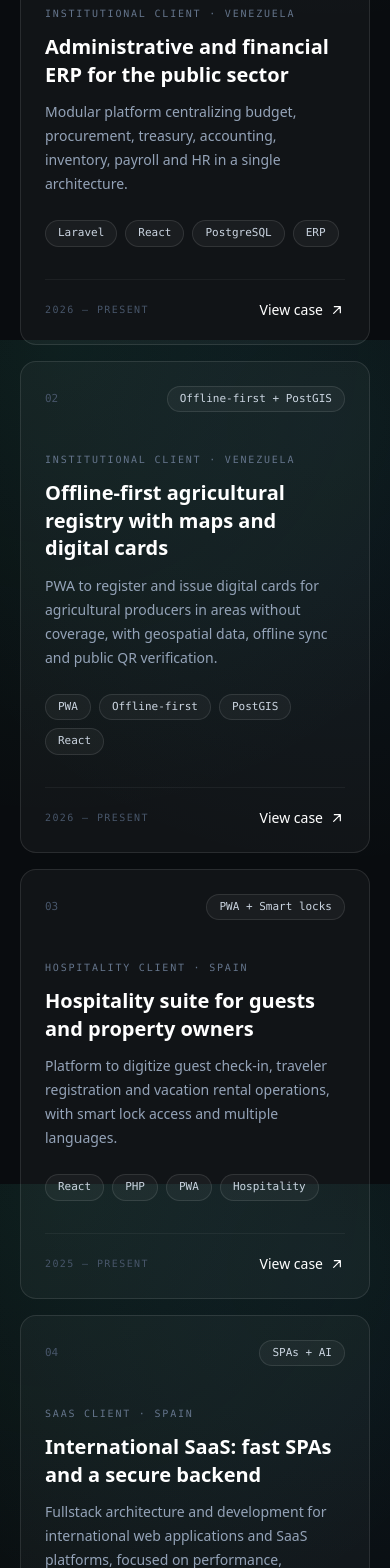
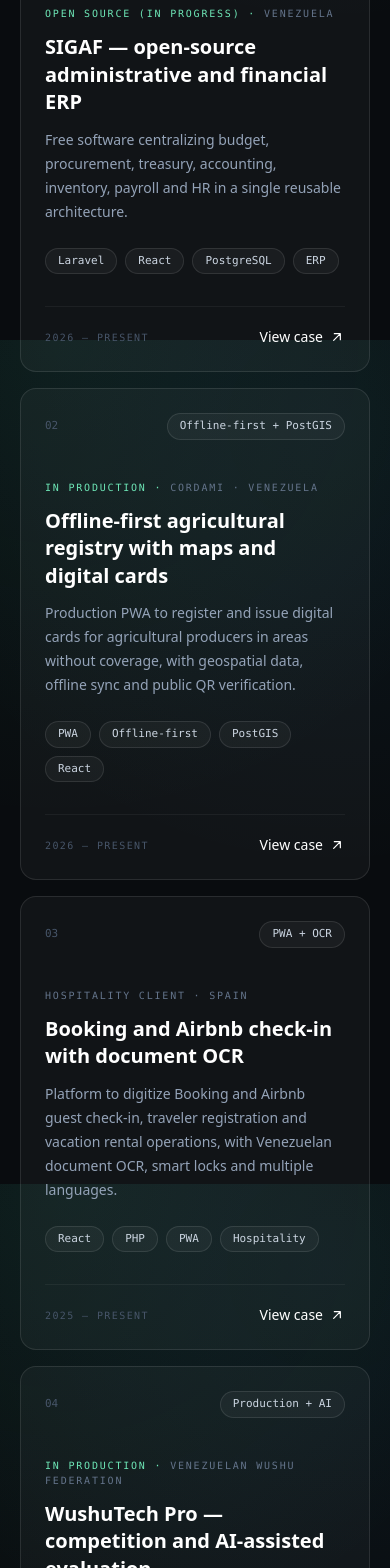
Before and after one commit to jimalbertdev/portfolio, a React (Vite) app: page / in a window 390 px wide. Shown: the part 3880-5448 px from the top of the page. Built offline with nearby package versions, Linux system fonts and the light colour scheme.

Commit message:
feat: add production cases, live links and own projects lab

```diff
--- a/src/components/CaseCard.tsx
+++ b/src/components/CaseCard.tsx
@@ -22,6 +22,9 @@ export function CaseCard({ study, index }: { study: CaseStudy; index: number })
 
       <div className="relative mt-10 flex-1">
         <p className="font-mono text-[10px] uppercase tracking-[0.18em] text-slate-500">
+          {study.status ? (
+            <span className="text-accent-300">{pick(study.status, language)} · </span>
+          ) : null}
           {pick(study.company, language)}
         </p>
         <h3 className="mt-3 text-xl font-semibold leading-snug text-white transition group-hover:text-accent-300">
--- a/src/components/Footer.tsx
+++ b/src/components/Footer.tsx
@@ -8,6 +8,7 @@ const currentYear = new Date().getFullYear()
 const sectionLinks = [
   { id: 'servicios', label: nav.services },
   { id: 'casos', label: nav.cases },
+  { id: 'lab', label: nav.lab },
   { id: 'sobre-mi', label: nav.about },
   { id: 'contacto', label: nav.contact },
 ]
--- a/src/components/Navbar.tsx
+++ b/src/components/Navbar.tsx
@@ -7,6 +7,7 @@ import { ArrowUpRight, Menu, X } from './Icons'
 const sectionLinks = [
   { id: 'servicios', label: nav.services },
   { id: 'casos', label: nav.cases },
+  { id: 'lab', label: nav.lab },
   { id: 'sobre-mi', label: nav.about },
   { id: 'contacto', label: nav.contact },
 ]
--- a/src/content.ts
+++ b/src/content.ts
@@ -25,6 +25,7 @@ export const site = {
 export const nav = {
   services: { es: 'Servicios', en: 'Services' },
   cases: { es: 'Casos', en: 'Work' },
+  lab: { es: 'Lab', en: 'Lab' },
   about: { es: 'Sobre mí', en: 'About' },
   contact: { es: 'Contacto', en: 'Contact' },
   cta: { es: 'Hablemos', en: "Let's talk" },
@@ -96,10 +97,10 @@ export const homeSections = {
   },
   lab: {
     eyebrow: { es: 'Laboratorio', en: 'Lab' },
-    title: { es: 'Proyectos en desarrollo', en: 'Projects in progress' },
+    title: { es: 'Proyectos propios', en: 'Own projects' },
     description: {
-      es: 'Productos propios y prototipos donde estoy explorando IA, datos y arquitecturas nuevas. Sin promesas de producción: código, decisiones y aprendizaje.',
-      en: 'Personal products and prototypes where I am exploring AI, data and new architectures. No production promises: code, decisions and learning.',
+      es: 'Productos, módulos y prototipos que estoy construyendo: algunos ya están en producción y otros siguen en desarrollo.',
+      en: 'Products, modules and prototypes I am building: some are already in production, others are still in development.',
     },
   },
   process: {
@@ -229,42 +230,44 @@ export type CaseStudy = {
   role: Localized<string>
   tags: Localized<string[]>
   highlight: Localized<string>
+  status?: Localized<string>
+  link?: string
 }
 
 export const cases: CaseStudy[] = [
   {
     slug: 'sigaf-erp',
     title: {
-      es: 'ERP administrativo-financiero para el sector público',
-      en: 'Administrative and financial ERP for the public sector',
+      es: 'SIGAF — ERP administrativo-financiero open source',
+      en: 'SIGAF — open-source administrative and financial ERP',
     },
     company: {
-      es: 'Cliente institucional · Venezuela',
-      en: 'Institutional client · Venezuela',
+      es: 'Venezuela',
+      en: 'Venezuela',
     },
     period: { es: '2026 — Actualidad', en: '2026 — Present' },
     summary: {
-      es: 'Plataforma modular para centralizar presupuesto, compras, tesorería, contabilidad, inventario, nómina y recursos humanos en una sola arquitectura.',
-      en: 'Modular platform centralizing budget, procurement, treasury, accounting, inventory, payroll and HR in a single architecture.',
+      es: 'Software libre para centralizar presupuesto, compras, tesorería, contabilidad, inventario, nómina y recursos humanos en una sola arquitectura reutilizable.',
+      en: 'Free software centralizing budget, procurement, treasury, accounting, inventory, payroll and HR in a single reusable architecture.',
     },
     challenge: {
-      es: 'Los procesos administrativos y financieros estaban fragmentados entre hojas de cálculo, sistemas heredados y controles manuales. El cliente necesitaba trazabilidad, auditoría y una operación unificada.',
-      en: 'Administrative and financial processes were fragmented across spreadsheets, legacy systems and manual controls. The client needed traceability, auditing and unified operations.',
+      es: 'Los procesos administrativos y financieros del sector público suelen estar fragmentados entre hojas de cálculo, sistemas heredados y controles manuales. La meta era construir una base auditable, modular y reutilizable por otras instituciones.',
+      en: 'Public-sector administrative and financial processes are often fragmented across spreadsheets, legacy systems and manual controls. The goal was to build an auditable, modular foundation that other institutions could reuse.',
     },
     solution: {
-      es: 'Arquitectura Laravel 12 + React 19 sobre PostgreSQL 16 y Redis 7, con Keycloak para identidad, API documentada con OpenAPI y despliegue en Docker. Implementación por módulos: núcleo y auditoría, catálogos, formulación y ejecución presupuestaria, SEP, compras, cuentas por pagar, tesorería, contabilidad, activos, inventario, producción, nómina y RRHH.',
-      en: 'Laravel 12 + React 19 architecture on PostgreSQL 16 and Redis 7, with Keycloak for identity, an OpenAPI-documented API and Docker deployment. Delivered by modules: core and audit, master data, budget formulation and execution, SEP, procurement, accounts payable, treasury, accounting, fixed assets, inventory, production, payroll and HR.',
+      es: 'Arquitectura Laravel 12 + React 19 sobre PostgreSQL 16 y Redis 7, con Keycloak para identidad, API documentada con OpenAPI y despliegue en Docker. Módulos: núcleo y auditoría, catálogos, formulación y ejecución presupuestaria, SEP, compras, cuentas por pagar, tesorería, contabilidad, activos, inventario, producción, nómina y RRHH. El proyecto se está preparando como software libre para construir comunidad.',
+      en: 'Laravel 12 + React 19 architecture on PostgreSQL 16 and Redis 7, with Keycloak for identity, an OpenAPI-documented API and Docker deployment. Modules: core and audit, master data, budget formulation and execution, SEP, procurement, accounts payable, treasury, accounting, fixed assets, inventory, production, payroll and HR. The project is being prepared as free software to build a community.',
     },
     results: {
       es: [
-        'Plataforma modular con 13 módulos administrativos y financieros.',
+        'Base modular con 13 módulos administrativos y financieros.',
         'Presupuesto, compras, CxP, tesorería, contabilidad, activos, inventario, nómina y RRHH integrados.',
-        'Auditoría, identidad centralizada y contrato de API documentado.',
+        'Arquitectura auditable y reutilizable, preparada para abrirse como software libre.',
       ],
       en: [
-        'Modular platform with 13 administrative and financial modules.',
+        'Modular foundation with 13 administrative and financial modules.',
         'Budget, procurement, AP, treasury, accounting, assets, inventory, payroll and HR integrated.',
-        'Auditing, centralized identity and a documented API contract.',
+        'Auditable, reusable architecture prepared to be released as free software.',
       ],
     },
     stack: [
@@ -288,6 +291,7 @@ export const cases: CaseStudy[] = [
       en: ['Laravel', 'React', 'PostgreSQL', 'ERP'],
     },
     highlight: { es: 'ERP + 13 módulos', en: 'ERP + 13 modules' },
+    status: { es: 'Open source (en preparación)', en: 'Open source (in progress)' },
   },
   {
     slug: 'cordami-offline',
@@ -296,13 +300,13 @@ export const cases: CaseStudy[] = [
       en: 'Offline-first agricultural registry with maps and digital cards',
     },
     company: {
-      es: 'Cliente institucional · Venezuela',
-      en: 'Institutional client · Venezuela',
+      es: 'CORDAMI · Venezuela',
+      en: 'CORDAMI · Venezuela',
     },
     period: { es: '2026 — Actualidad', en: '2026 — Present' },
     summary: {
-      es: 'PWA para censar y carnetizar productores agrícolas en zonas sin cobertura, con datos geoespaciales, sincronización offline y verificación pública por QR.',
-      en: 'PWA to register and issue digital cards for agricultural producers in areas without coverage, with geospatial data, offline sync and public QR verification.',
+      es: 'PWA en producción para censar y carnetizar productores agrícolas en zonas sin cobertura, con datos geoespaciales, sincronización offline y verificación pública por QR.',
+      en: 'Production PWA to register and issue digital cards for agricultural producers in areas without coverage, with geospatial data, offline sync and public QR verification.',
     },
     challenge: {
       es: 'El censo debía funcionar en campo, sin internet, capturando polígonos de predios, fotos, datos productivos y documentación. La información necesitaba sincronizarse sin duplicados al recuperar señal.',
@@ -347,12 +351,14 @@ export const cases: CaseStudy[] = [
       en: ['PWA', 'Offline-first', 'PostGIS', 'React'],
     },
     highlight: { es: 'Offline-first + PostGIS', en: 'Offline-first + PostGIS' },
+    status: { es: 'En producción', en: 'In production' },
+    link: 'https://cordami.fii.gob.ve/',
   },
   {
     slug: 'vacanfly-hospitality',
     title: {
-      es: 'Suite de hospitalidad para huéspedes y propietarios',
-      en: 'Hospitality suite for guests and property owners',
+      es: 'Check-in para Booking y Airbnb con OCR de documentos',
+      en: 'Booking and Airbnb check-in with document OCR',
     },
     company: {
       es: 'Cliente de hospitalidad · España',
@@ -360,27 +366,27 @@ export const cases: CaseStudy[] = [
     },
     period: { es: '2025 — Actualidad', en: '2025 — Present' },
     summary: {
-      es: 'Plataforma para digitalizar el check-in de huéspedes, el registro de viajeros y la operación de alojamientos turísticos, con acceso a cerraduras inteligentes y multiidioma.',
-      en: 'Platform to digitize guest check-in, traveler registration and vacation rental operations, with smart lock access and multiple languages.',
+      es: 'Plataforma para digitalizar el check-in de huéspedes de Booking y Airbnb, el registro de viajeros y la operación de alojamientos turísticos, con OCR de documentos venezolanos, cerraduras inteligentes y multiidioma.',
+      en: 'Platform to digitize Booking and Airbnb guest check-in, traveler registration and vacation rental operations, with Venezuelan document OCR, smart locks and multiple languages.',
     },
     challenge: {
-      es: 'El check-in requería registrar varios huéspedes por reserva, validar documentos internacionales, cumplir el registro policial de viajeros, firmar contratos y coordinar accesos al alojamiento.',
-      en: 'Check-in required registering multiple guests per booking, validating international documents, complying with traveler registration rules, signing contracts and coordinating property access.',
+      es: 'El check-in requería registrar varios huéspedes por reserva, validar documentos internacionales, leer documentos de identidad venezolanos, cumplir el registro policial de viajeros, firmar contratos y coordinar accesos al alojamiento.',
+      en: 'Check-in required registering multiple guests per booking, validating international documents, reading Venezuelan identity documents, complying with traveler registration rules, signing contracts and coordinating property access.',
     },
     solution: {
-      es: 'PWA React + TypeScript con API PHP/MySQL. Validaciones condicionales para DNI/NIE/pasaporte, firma digital y contratos PDF con mPDF, panel de huésped y propietario, control de cerraduras inteligentes, guía local e interfaz en ES/EN/CA/FR/DE/NL.',
-      en: 'React + TypeScript PWA with a PHP/MySQL API. Conditional DNI/NIE/passport validation, digital signatures and PDF contracts with mPDF, guest and owner dashboards, smart lock control, local guide and ES/EN/CA/FR/DE/NL interfaces.',
+      es: 'PWA React + TypeScript con API PHP/MySQL. Validaciones condicionales para DNI/NIE/pasaporte, OCR de documentos venezolanos con Gemini, firma digital y contratos PDF con mPDF, panel de huésped y propietario, control de cerraduras inteligentes, guía local e interfaz en ES/EN/CA/FR/DE/NL.',
+      en: 'React + TypeScript PWA with a PHP/MySQL API. Conditional DNI/NIE/passport validation, Venezuelan document OCR with Gemini, digital signatures and PDF contracts with mPDF, guest and owner dashboards, smart lock control, local guide and ES/EN/CA/FR/DE/NL interfaces.',
     },
     results: {
       es: [
-        'Check-in digital multi-huésped con validación documental y firma.',
-        'Contratos PDF y flujo alineado al registro de viajeros.',
-        'Control de cerraduras inteligentes, guía local y seis idiomas.',
+        'Check-in digital multi-huésped para reservas de Booking y Airbnb.',
+        'OCR de documentos de identidad venezolanos integrado en el registro.',
+        'Contratos PDF, registro de viajeros, cerraduras inteligentes y seis idiomas.',
       ],
       en: [
-        'Multi-guest digital check-in with document validation and signature.',
-        'PDF contracts and a traveler-registration-aligned flow.',
-        'Smart lock control, local guide and six languages.',
+        'Multi-guest digital check-in for Booking and Airbnb bookings.',
+        'Venezuelan identity document OCR integrated into registration.',
+        'PDF contracts, traveler registration, smart locks and six languages.',
       ],
     },
     stack: [
@@ -396,6 +402,8 @@ export const cases: CaseStudy[] = [
       'Apache',
       'mPDF',
       'PWA',
+      'OCR',
+      'Gemini API',
     ],
     role: {
       es: 'Desarrollo fullstack, API PHP, frontend React, generación de PDFs y control de acceso.',
@@ -405,7 +413,103 @@ export const cases: CaseStudy[] = [
       es: ['React', 'PHP', 'PWA', 'Hospitality'],
       en: ['React', 'PHP', 'PWA', 'Hospitality'],
     },
-    highlight: { es: 'PWA + Smart locks', en: 'PWA + Smart locks' },
+    highlight: { es: 'PWA + OCR', en: 'PWA + OCR' },
+  },
+  {
+    slug: 'wushutech-pro',
+    title: {
+      es: 'WushuTech Pro — competencias y evaluación con IA',
+      en: 'WushuTech Pro — competition and AI-assisted evaluation',
+    },
+    company: {
+      es: 'Federación Venezolana de Wushu',
+      en: 'Venezuelan Wushu Federation',
+    },
+    period: { es: '2025 — Actualidad', en: '2025 — Present' },
+    summary: {
+      es: 'Plataforma en producción para gestionar competencias, evaluar Taolu y Sanda y asistir a jueces con inteligencia artificial.',
+      en: 'Production platform to manage competitions, evaluate Taolu and Sanda, and assist judges with artificial intelligence.',
+    },
+    challenge: {
+      es: 'La federación necesitaba digitalizar la gestión de competencias y el registro de evaluaciones de Taolu y Sanda, con una experiencia simple para jueces y organización.',
+      en: 'The federation needed to digitize competition management and Taolu/Sanda evaluation records, with a simple experience for judges and organizers.',
+    },
+    solution: {
+      es: 'Aplicación React 19 + TypeScript + Vite con React Router y Gemini API. Cubre gestión de competencias, evaluación de Taolu y Sanda y asistencia con IA. Está desplegada en producción en fevewushu.com.',
+      en: 'React 19 + TypeScript + Vite application with React Router and the Gemini API. It covers competition management, Taolu and Sanda evaluation, and AI assistance. It is deployed in production at fevewushu.com.',
+    },
+    results: {
+      es: [
+        'En producción para la Federación Venezolana de Wushu.',
+        'Evaluación de Taolu y Sanda y gestión de competencias.',
+        'Asistencia con IA integrada en el flujo de evaluación.',
+      ],
+      en: [
+        'In production for the Venezuelan Wushu Federation.',
+        'Taolu and Sanda evaluation and competition management.',
+        'AI assistance integrated into the evaluation workflow.',
+      ],
+    },
+    stack: ['React 19', 'TypeScript', 'Vite', 'React Router', 'Gemini API', 'Lucide'],
+    role: {
+      es: 'Desarrollo fullstack, producto, integración de IA y despliegue.',
+      en: 'Fullstack development, product, AI integration and deployment.',
+    },
+    tags: {
+      es: ['React', 'IA', 'Deportes'],
+      en: ['React', 'AI', 'Sports'],
+    },
+    highlight: { es: 'Producción + IA', en: 'Production + AI' },
+    status: { es: 'En producción', en: 'In production' },
+    link: 'https://fevewushu.com/',
+  },
+  {
+    slug: 'quedate',
+    title: {
+      es: 'Quedate — plataforma de alojamiento temporal',
+      en: 'Quedate — short-term rental platform',
+    },
+    company: {
+      es: 'Quedate · Venezuela',
+      en: 'Quedate · Venezuela',
+    },
+    period: { es: '2025 — Actualidad', en: '2025 — Present' },
+    summary: {
+      es: 'Marketplace de alojamiento temporal para Venezuela: búsqueda, reservas, KYC, billetera digital, mensajería y paneles para huéspedes y anfitriones.',
+      en: 'Short-term rental marketplace for Venezuela: search, bookings, KYC, digital wallet, messaging and guest/host dashboards.',
+    },
+    challenge: {
+      es: 'Conectar huéspedes y anfitriones con confianza, verificación de identidad, pagos y gestión de reservas en un mercado local.',
+      en: 'Connect guests and hosts with trust, identity verification, payments and booking management in a local market.',
+    },
+    solution: {
+      es: 'Aplicación React 19 + TypeScript con backend PHP y servicios de IA. Incluye mapas, mensajería, KYC, billetera digital, recomendaciones con Gemini y visuales 3D. Está desplegada en producción en quedate.net.',
+      en: 'React 19 + TypeScript application with a PHP backend and AI services. It includes maps, messaging, KYC, a digital wallet, Gemini-powered recommendations and 3D visuals. It is deployed in production at quedate.net.',
+    },
+    results: {
+      es: [
+        'Plataforma en producción en quedate.net.',
+        'Reservas, KYC, billetera digital y mensajería integrados.',
+        'Recomendaciones asistidas por Gemini.',
+      ],
+      en: [
+        'Production platform at quedate.net.',
+        'Bookings, KYC, digital wallet and messaging integrated.',
+        'Gemini-powered recommendations.',
+      ],
+    },
+    stack: ['React 19', 'TypeScript', 'Vite', 'PHP', 'REST API', 'Gemini API', 'Three.js'],
+    role: {
+      es: 'Desarrollo fullstack, producto, integración de IA y despliegue.',
+      en: 'Fullstack development, product, AI integration and deployment.',
+    },
+    tags: {
+      es: ['React', 'Marketplace', 'KYC'],
+      en: ['React', 'Marketplace', 'KYC'],
+    },
+    highlight: { es: 'Reservas + KYC', en: 'Bookings + KYC' },
+    status: { es: 'En producción', en: 'In production' },
+    link: 'https://quedate.net',
   },
   {
     slug: 'saas-internacional',
@@ -544,7 +648,9 @@ export type LabProject = {
   stack: string[]
   tags: Localized<string[]>
   status: Localized<string>
+  statusTone: 'production' | 'development'
   highlight: Localized<string>
+  link?: string
 }
 
 export const labProjects: LabProject[] = [
@@ -563,6 +669,7 @@ export const labProjects: LabProject[] = [
       en: ['Fintech', 'AI', 'Risk'],
     },
     status: { es: 'En desarrollo', en: 'In development' },
+    statusTone: 'development',
     highlight: { es: 'Multiagente + ledger', en: 'Multi-agent + ledger' },
   },
   {
@@ -580,24 +687,44 @@ export const labProjects: LabProject[] = [
       en: ['AI', 'Marketplace', 'Geo'],
     },
     status: { es: 'En desarrollo', en: 'In development' },
+    statusTone: 'development',
     highlight: { es: 'IA + geo', en: 'AI + geo' },
   },
   {
     name: {
-      es: 'WushuTech Pro — gestión de competencias',
-      en: 'WushuTech Pro — competition management',
+      es: 'FlashLoans — arbitraje atómico',
+      en: 'FlashLoans — atomic arbitrage',
     },
     description: {
-      es: 'Plataforma para federaciones de wushu: gestión de competencias, evaluación de Taolu y Sanda y asistencia con IA. React 19, TypeScript, Vite, React Router y Gemini API.',
-      en: 'Platform for wushu federations: competition management, Taolu and Sanda evaluation, and AI assistance. React 19, TypeScript, Vite, React Router and the Gemini API.',
+      es: 'Bot de arbitraje atómico en Arbitrum con flash loans de Aave V3 y liquidez de Uniswap V3/Sushiswap. Python/Web3, Solidity, FastAPI, PostgreSQL y Redis, con observabilidad y dashboard.',
+      en: 'Atomic arbitrage bot on Arbitrum with Aave V3 flash loans and Uniswap V3/Sushiswap liquidity. Python/Web3, Solidity, FastAPI, PostgreSQL and Redis, with observability and a dashboard.',
     },
-    stack: ['React', 'TypeScript', 'Vite', 'React Router', 'Gemini API'],
+    stack: ['Python', 'Web3.py', 'Solidity', 'Aave V3', 'Uniswap V3', 'PostgreSQL', 'FastAPI', 'Redis'],
     tags: {
-      es: ['Deportes', 'IA', 'SaaS'],
-      en: ['Sports', 'AI', 'SaaS'],
+      es: ['DeFi', 'Arbitraje', 'Web3'],
+      en: ['DeFi', 'Arbitrage', 'Web3'],
     },
     status: { es: 'En desarrollo', en: 'In development' },
-    highlight: { es: 'Taolu + Sanda', en: 'Taolu + Sanda' },
+    statusTone: 'development',
+    highlight: { es: 'Flash loans + Arbitrum', en: 'Flash loans + Arbitrum' },
+  },
+  {
+    name: {
+      es: 'ID Scanner IA — OCR de documentos',
+      en: 'ID Scanner AI — document OCR',
+    },
+    description: {
+      es: 'OCR para extraer datos de documentos de identidad venezolanos con Gemini 2.5 Flash. Se usa en el check-in de huéspedes para reducir la captura manual y acelerar el registro.',
+      en: 'OCR to extract data from Venezuelan identity documents with Gemini 2.5 Flash. Used in guest check-in to reduce manual entry and speed up registration.',
+    },
+    stack: ['React', 'TypeScript', 'Vite', 'Gemini API', 'OCR'],
+    tags: {
+      es: ['OCR', 'IA', 'Check-in'],
+      en: ['OCR', 'AI', 'Check-in'],
+    },
+    status: { es: 'En producción', en: 'In production' },
+    statusTone: 'production',
+    highlight: { es: 'OCR + Gemini', en: 'OCR + Gemini' },
   },
 ]
 
@@ -782,6 +909,7 @@ export const footer = {
 export const casePage = {
   back: { es: 'Volver a casos', en: 'Back to work' },
   viewCase: { es: 'Ver caso', en: 'View case' },
+  viewLive: { es: 'Ver en vivo', en: 'View live' },
   challenge: { es: 'El reto', en: 'The challenge' },
   solution: { es: 'La solución', en: 'The solution' },
   results: { es: 'Resultados', en: 'Results' },
--- a/src/pages/Home.tsx
+++ b/src/pages/Home.tsx
@@ -261,16 +261,37 @@ export function Home() {
               />
             </Reveal>
 
-            <div className="mt-12 grid gap-4 lg:grid-cols-3">
-              {labProjects.map((project) => (
+            <div className="mt-12 grid gap-4 md:grid-cols-2">
+              {labProjects.map((project) => {
+                const isProduction = project.statusTone === 'production'
+
+                return (
                   <Reveal key={pick(project.name, language)} className="h-full">
-                  <article className="card group h-full p-6 transition duration-300 hover:border-amber-300/25 hover:bg-white/[0.05]">
+                    <article
+                      className={`card group h-full p-6 transition duration-300 hover:bg-white/[0.05] ${
+                        isProduction ? 'hover:border-accent/25' : 'hover:border-amber-300/25'
+                      }`}
+                    >
                       <div className="flex items-center justify-between gap-3">
-                      <span className="inline-flex items-center gap-2 rounded-full border border-amber-300/20 bg-amber-300/5 px-3 py-1 font-mono text-[10px] uppercase tracking-[0.14em] text-amber-200">
-                        <span className="h-1.5 w-1.5 rounded-full bg-amber-300" />
+                        <span
+                          className={`inline-flex items-center gap-2 rounded-full border px-3 py-1 font-mono text-[10px] uppercase tracking-[0.14em] ${
+                            isProduction
+                              ? 'border-accent/20 bg-accent/5 text-accent-300'
+                              : 'border-amber-300/20 bg-amber-300/5 text-amber-200'
+                          }`}
+                        >
+                          <span
+                            className={`h-1.5 w-1.5 rounded-full ${
+                              isProduction ? 'bg-accent' : 'bg-amber-300'
+                            }`}
+                          />
                           {pick(project.status, language)}
                         </span>
-                      <Sparkles className="h-5 w-5 text-amber-200/60" />
+                        <Sparkles
+                          className={`h-5 w-5 ${
+                            isProduction ? 'text-accent-300/60' : 'text-amber-200/60'
+                          }`}
+                        />
                       </div>
 
                       <p className="mt-6 font-mono text-[10px] uppercase tracking-[0.18em] text-slate-500">
@@ -291,14 +312,15 @@ export function Home() {
                         ))}
                       </div>
 
-                    <div className="mt-4 flex flex-wrap gap-x-3 gap-y-1 font-mono text-[10px] uppercase tracking-[0.12em] text-slate-600">
+                      <div className="mt-4 flex flex-wrap gap-x-3 gap-y-1 font-mono text-[10px] uppercase tracking-[0.12em] text-slate-500">
                         {pick(project.tags, language).map((tag) => (
                           <span key={tag}>#{tag}</span>
                         ))}
                       </div>
                     </article>
                   </Reveal>
-              ))}
+                )
+              })}
             </div>
           </div>
         </section>
```
Also changed, not shown: src/pages/CaseStudy.tsx (+21 -1 lines), 1 other file (tests, documents, lock files or other folders). Lines whose indentation alone changed are shown as unchanged.
